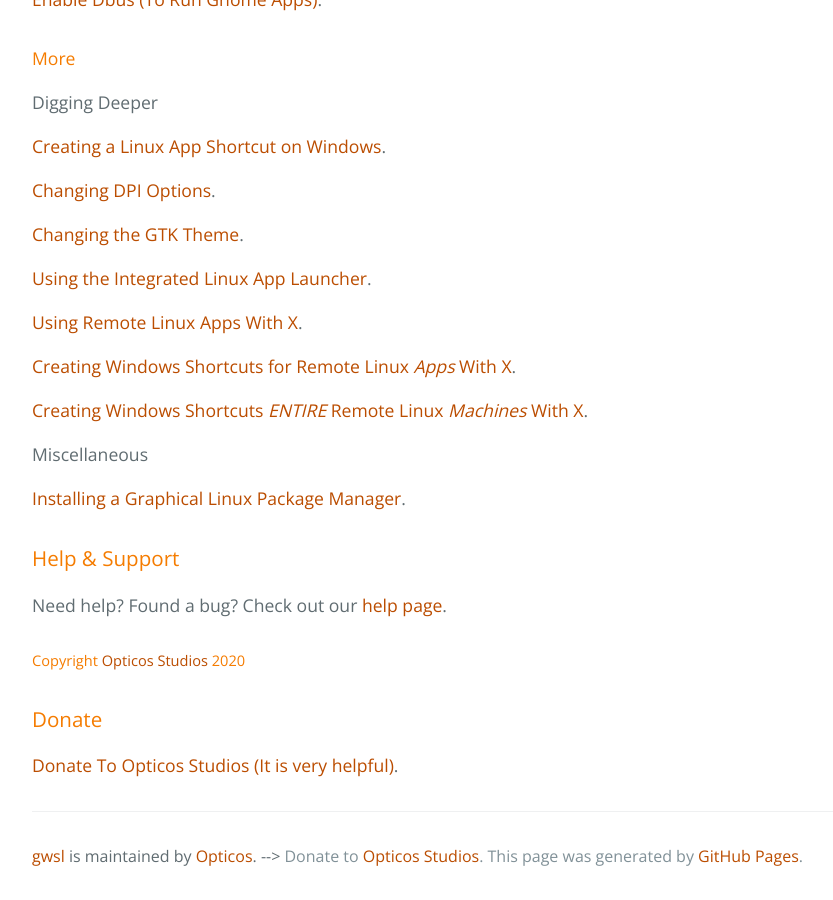
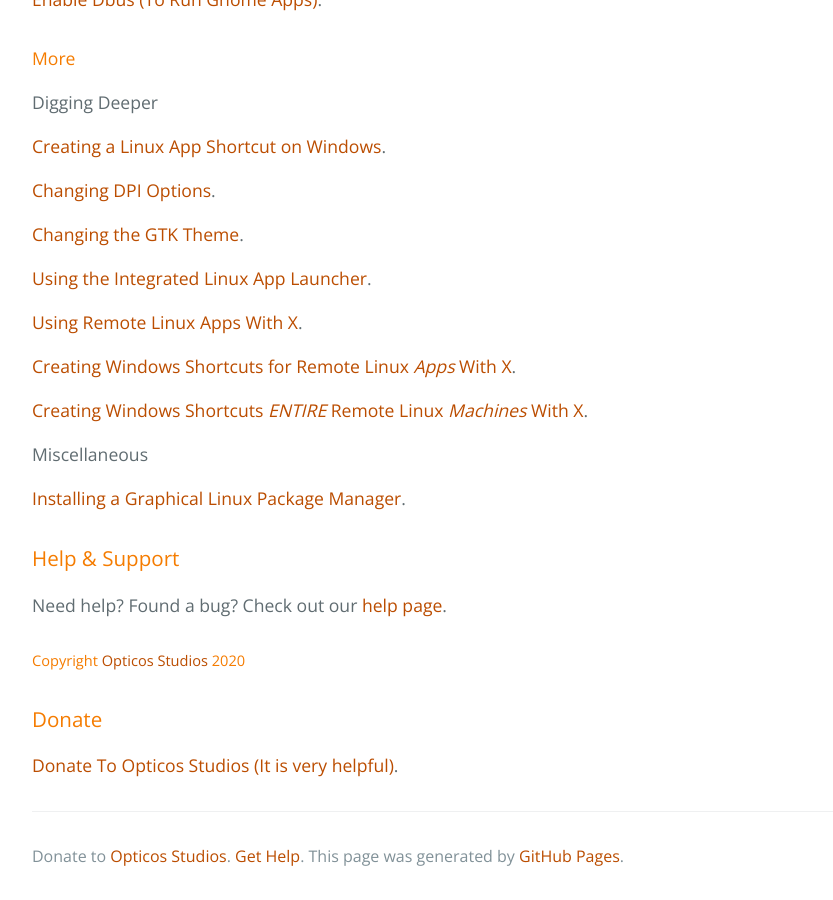
Before and after one commit to Opticos/gwsl, a Jekyll site: the page built from index.md, in a window 1280 px wide and 900 px high, scrolled down 1555 px. Shown: the whole window, without its empty margins (192-1025 px from the left). Built offline with Jekyll 4.4.1, drawn with Linux system fonts in a browser that asks for light colours; the repository's description, which GitHub fills in, is left out.

Commit message:
Update default.html

```diff
--- a/_layouts/default.html
+++ b/_layouts/default.html
@@ -37,11 +37,8 @@
       {{ content }}
 
       <footer class="site-footer">
-        <! --{% if site.github.is_project_page %}
-          <span class="site-footer-owner"><a href="{{ site.github.repository_url }}">{{ site.github.repository_name }}</a> is maintained by <a href="{{ site.github.owner_url }}">{{ site.github.owner_name }}</a>.</span>
-        {% endif %}
-        -->
         <span class="site-footer-credits">Donate to <a href="https://sites.google.com/bartimee.com/opticos-studios/donate">Opticos Studios</a>.</span>
+        <span class="site-footer-credits"><a href="./help.html">Get Help</a>.</span>
         <span class="site-footer-credits">This page was generated by <a href="https://pages.github.com">GitHub Pages</a>.</span>
       </footer>
     </main>
```
